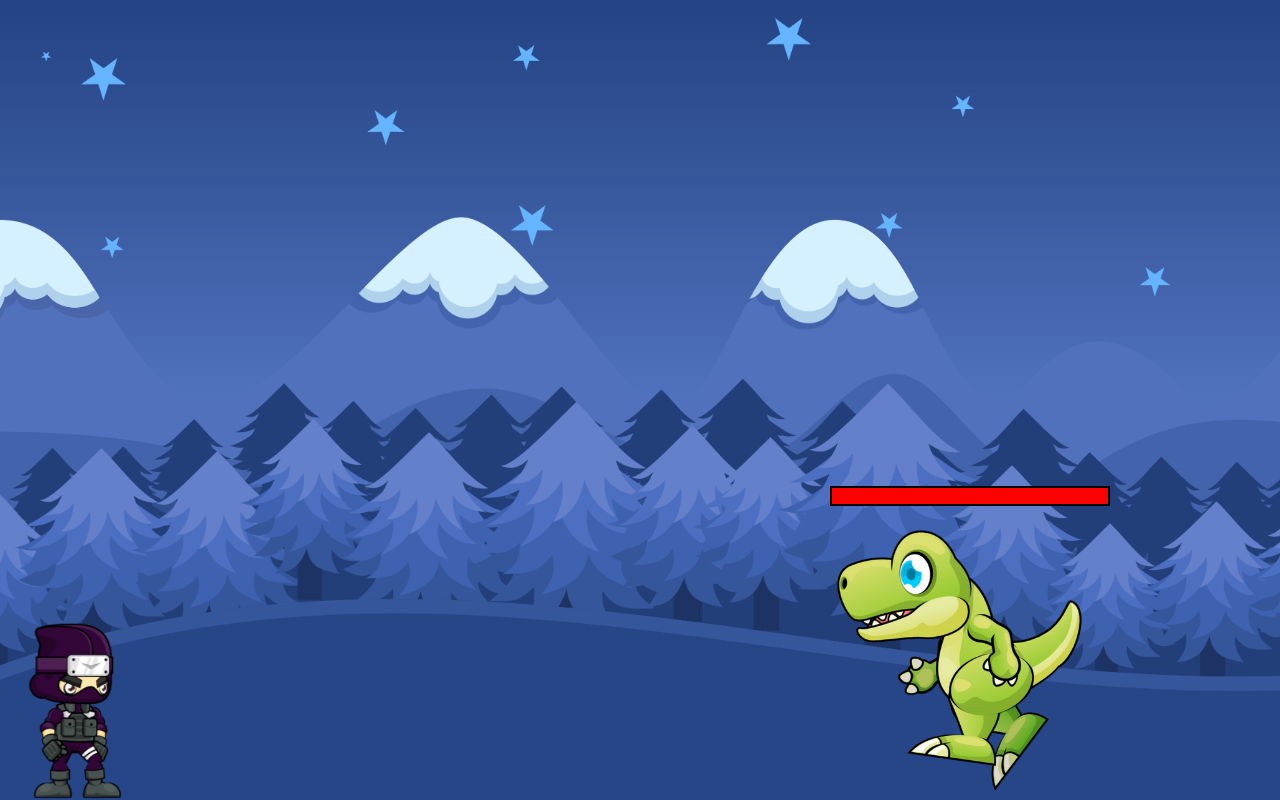
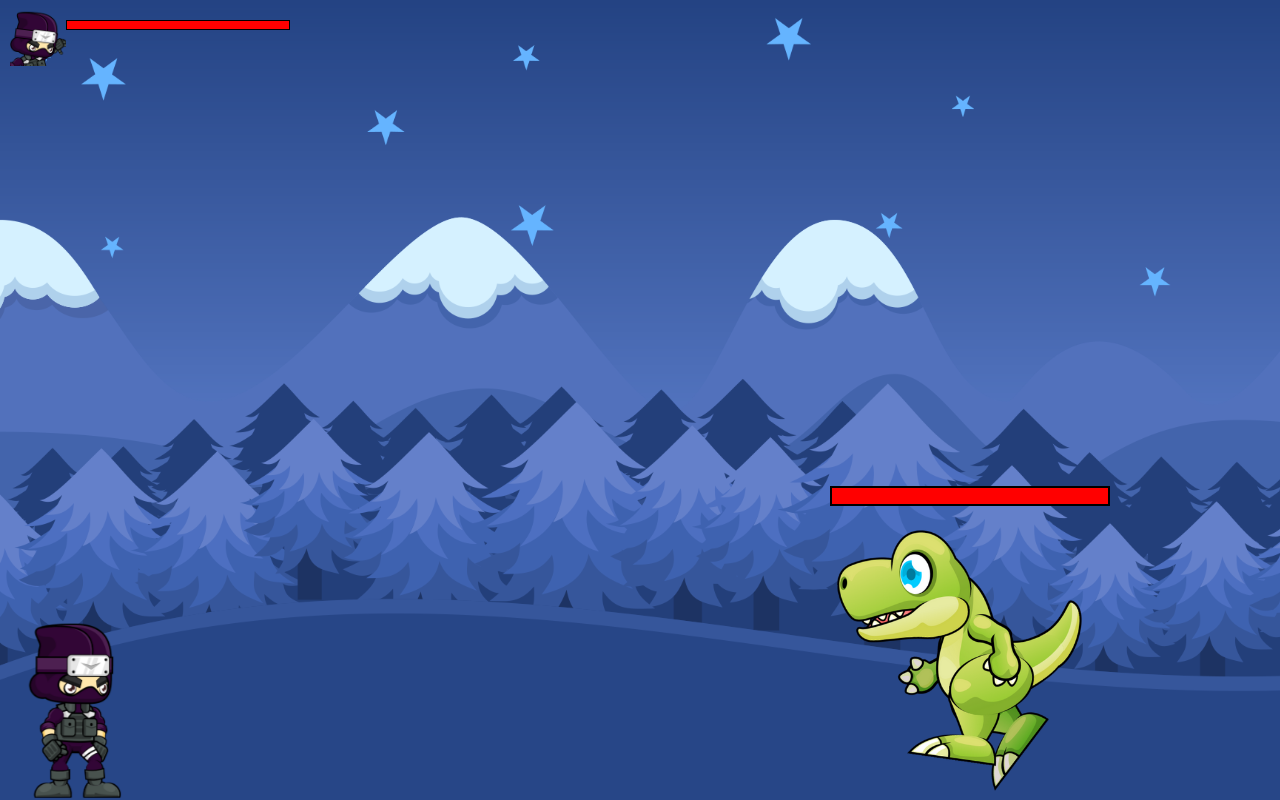
Before and after one commit to bell-ho/web-game, a website: page index.html in a window 1280 px wide. Drawn offline with Linux system fonts and the light colour scheme.

Commit message:
캐릭터 인터페이스

```diff
--- a/css/game.css
+++ b/css/game.css
@@ -157,3 +157,44 @@
     background: red;
     transition: width .3s linear;
 }
+
+.game_info {
+    position: fixed;
+    left: 0;
+    top: 0;
+    z-index: 20;
+    width: 100%;
+    height: 150px;
+}
+
+.game_info .hero_state {
+    width: 300px;
+    height: 100%;
+    padding: 10px;
+}
+
+.game_info .hero_state .hero_img {
+    float: left;
+    width: 20%;
+}
+
+.game_info .hero_state .state_box {
+    float: left;
+    width: 80%;
+    height: 100%;
+    padding-top: 10px;
+}
+
+.game_info .hero_state .state_box .hp {
+    width: 100%;
+    height: 10px;
+    border: 1px solid #000;
+}
+
+.game_info .hero_state .state_box .hp span {
+    display: block;
+    width: 100%;
+    height: 100%;
+    background-color: red;
+    transition: width .3s linear;
+}
--- a/index.html
+++ b/index.html
@@ -15,6 +15,20 @@
         <div class='hero'></div>
       </div>
     </div>
+
+
+    <div class='game_info'>
+      <div class='hero_state'>
+        <figure class='hero_img'>
+          <img src='./lib/images/ninja_profile.png' alt=''>
+        </figure>
+        <div class='state_box'>
+          <div class='hp'>
+            <span></span>
+          </div>
+        </div>
+      </div>
+    </div>
   </div>
   <script type='text/javascript' src='./js/hero.js' charset='utf-8'></script>
   <script type='text/javascript' src='./js/bullet.js' charset='utf-8'></script>
```
Also changed, not shown: 1 other file.
